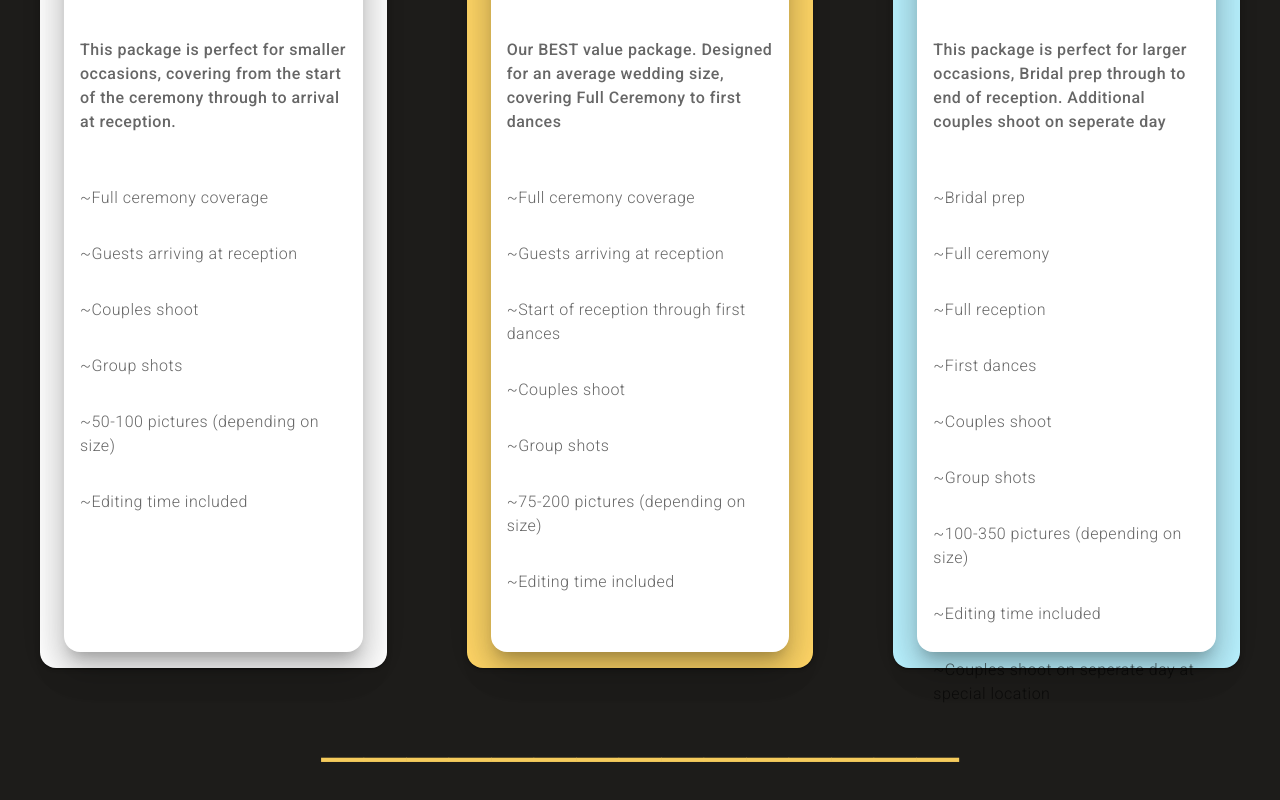
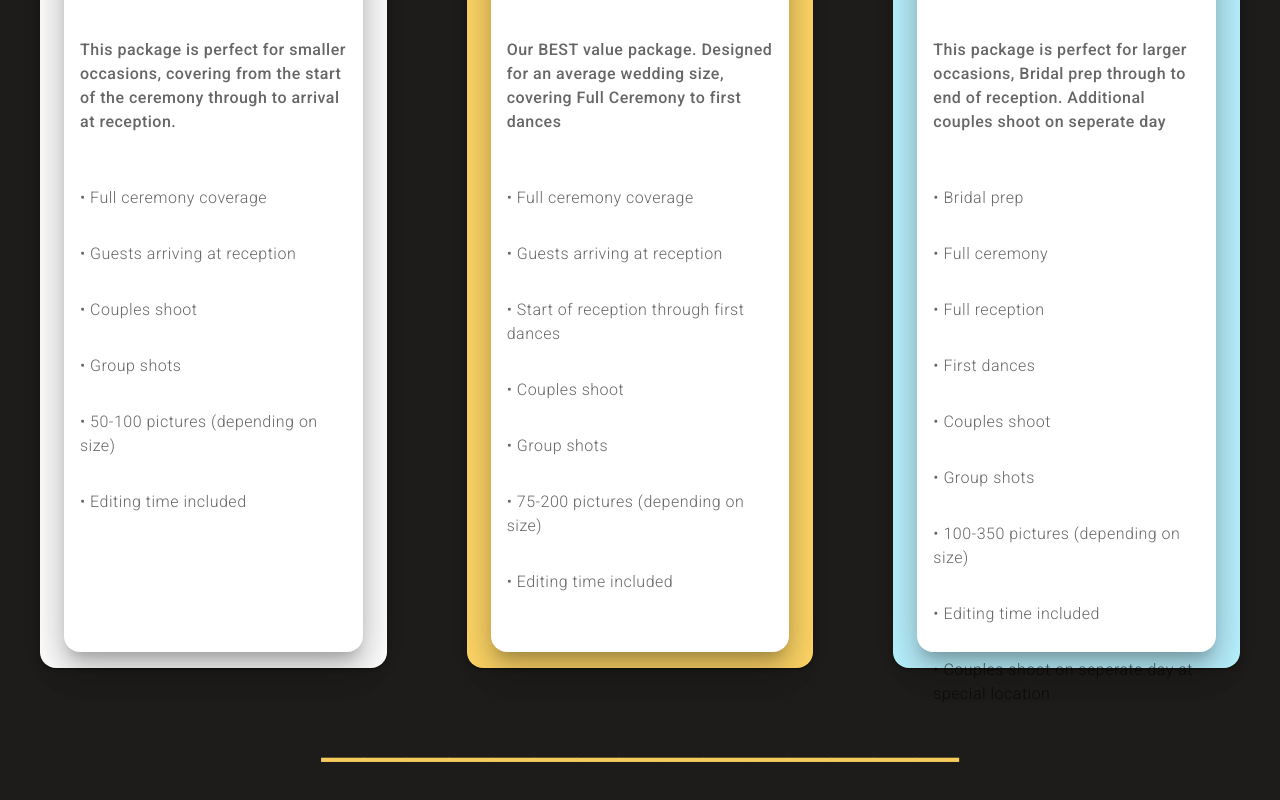
Before and after one commit to callumbuttery/buttery-photography, a Vue app: page / in a window 1280 px wide. Shown: the part 5462-6262 px from the top of the page. Built offline with nearby package versions, Linux system fonts and the light colour scheme.

Commit message:
Feat: change ~ to •

```diff
--- a/src/components/Pricing.vue
+++ b/src/components/Pricing.vue
@@ -32,21 +32,21 @@ export default {
                     name: "Silver",
                     price: "£249.99",
                     description: "This package is perfect for smaller occasions, covering from the start of the ceremony through to arrival at reception.",
-                    details: ['~Full ceremony coverage', '~Guests arriving at reception', '~Couples shoot', '~Group shots', '~50-100 pictures (depending on size)', '~Editing time included'],
+                    details: ['• Full ceremony coverage', '• Guests arriving at reception', '• Couples shoot', '• Group shots', '• 50-100 pictures (depending on size)', '• Editing time included'],
                     color: 'silver',
                 },
                 {
                     name: "Gold - Best Value",
                     price: "£399.99",
                     description: "Our BEST value package. Designed for an average wedding size, covering Full Ceremony to first dances",
-                    details: ['~Full ceremony coverage', '~Guests arriving at reception', '~Start of reception through first dances', '~Couples shoot', '~Group shots', '~75-200 pictures (depending on size)', '~Editing time included'],
+                    details: ['• Full ceremony coverage', '• Guests arriving at reception', '• Start of reception through first dances', '• Couples shoot', '• Group shots', '• 75-200 pictures (depending on size)', '• Editing time included'],
                     color: '#ffd666',
                 },
                 {
                     name: "Platinum",
                     price: "£649.99",
                     description: "This package is perfect for larger occasions, Bridal prep through to end of reception. Additional couples shoot on seperate day",
-                    details: ['~Bridal prep', '~Full ceremony', '~Full reception', '~First dances', '~Couples shoot', '~Group shots', '~100-350 pictures (depending on size) ', '~Editing time included', '~Couples shoot on seperate day at special location'],
+                    details: ['• Bridal prep', '• Full ceremony', '• Full reception', '• First dances', '• Couples shoot', '• Group shots', '• 100-350 pictures (depending on size) ', '• Editing time included', '• Couples shoot on seperate day at special location'],
                     color: '#b9f2ff',
                 },
             ],
```
